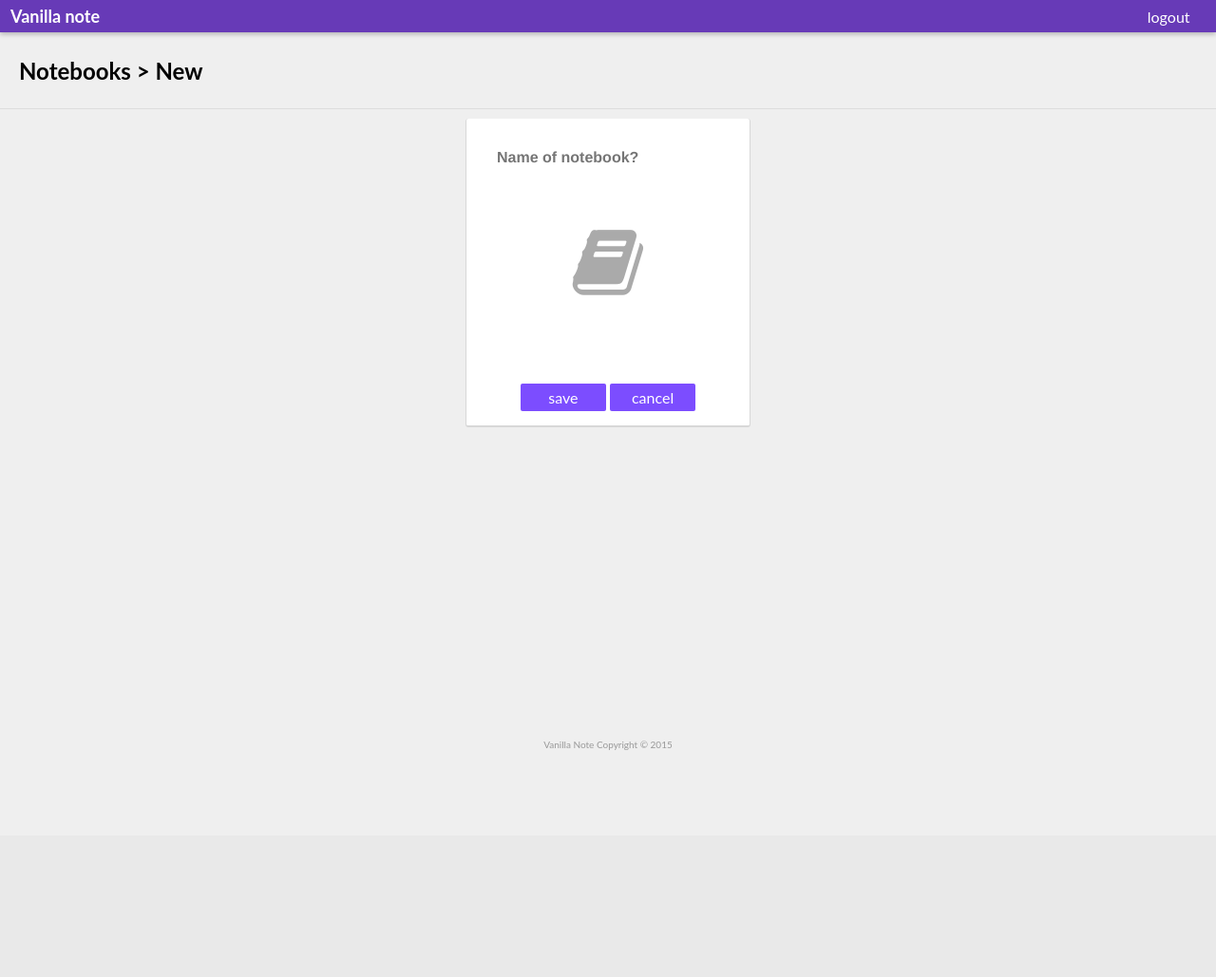
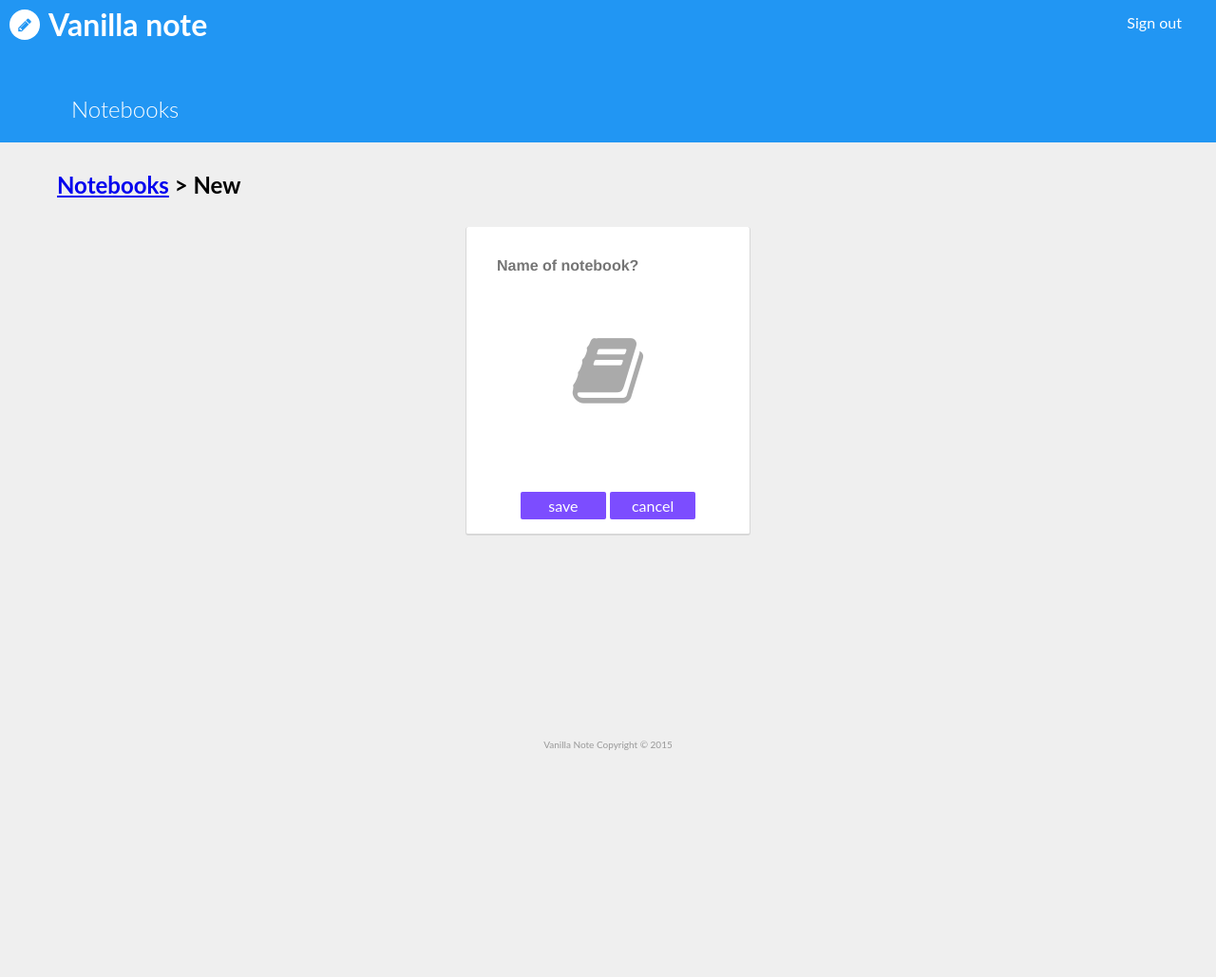
Before and after one commit to joelcolucci/vanillanote, a Flask app: page /notebook/new in a window 1280 px wide. Shown: the whole page at 95% size. Before the commit the page ends 790 px from the top, so only its background shows below. Run offline with Flask 2, Linux system fonts and the light colour scheme; the visitor is signed in with stand-in values (Sample User, id 1); some libraries are stand-ins or nearby versions.

Commit message:
impd notebook heading styling

```diff
--- a/static/css/layout.css
+++ b/static/css/layout.css
@@ -22,7 +22,6 @@ body,
 }
 
 body {
-    padding-top: 35px;
     background: #efefef;
 }
 
@@ -90,7 +89,7 @@ body {
     display: inline-block;
     height: 32px;
     width: 32px;
-    padding: 5px 0 0;
+    padding: 6px 0 0;
     background: #2196F3;
     color: #fff;
     border-radius: 50%;
@@ -104,6 +103,14 @@ body {
     font-family: 'Lato', sans-serif;
 }
 
+.pencil-invert {
+    background: #fff;
+    color: #2196f3;
+}
+
+.invert {
+    color: #fff;
+}
 .page-splash {
     padding: 120px 0 80px;
 
@@ -153,14 +160,17 @@ body {
 /*------------------------------------*\
     #PRIMARY-TOOLBAR-STYLES
 \*------------------------------------*/
+.notebooks-header {
+/*    position: fixed;
+    top: 0;
+    left: 0;
+    right: 0;*/
+    padding: 1px 10px;
+    background: #2196f3;
+}
+
 
 .primary-toolbar {
-    background: #673AB7;
-    color: #fff;
-    padding: 1px;
-    box-shadow: 0 2px 5px rgba(0,0,0,0.26);
-    position: fixed;
-    top: 0;
     width: 100%;
     z-index: 1;
 }
@@ -185,10 +195,9 @@ body {
     font-size: 24px;
 }
 
-.toolbar-section {
-    display: inline-block;
-    width: 49%;
-
+.secondary-toolbar {
+    margin-top: 30px;
+    padding: 0 60px;
 }
 
 
@@ -215,26 +224,6 @@ body {
 }
 
 
-
-
-
-/*------------------------------------*\
-    #SECONDARY-TOOLBAR-STYLES
-\*------------------------------------*/
-
-.secondary-toolbar {
-    padding: 5px;
-    border-bottom: 1px solid #ddd;
-}
-
-.secondary-toolbar-heading {
-    padding-left: 15px;
-}
-
-.secondary-toolbar-heading a {
-    color: #000;
-    text-decoration: none;
-}
 
 
 
@@ -504,12 +493,20 @@ body {
     #HELPER-STYLES
 \*------------------------------------*/
 
+.heading-secondary {
+    font-weight: 300;
+}
+
+
 .link-primary {
     text-decoration: none;
     padding: 2px 5px;
     color: #fff;
 }
 
+.link-primary:hover {
+    text-decoration: underline;
+}
 .link-invert {
     color: #651FFF;
 }
--- a/templates/wrapper_notebooks.html
+++ b/templates/wrapper_notebooks.html
@@ -11,18 +11,38 @@
 
     <link href="{{ url_for('static', filename='css/theme.css') }}" rel="stylesheet">
     <link href="{{ url_for('static', filename='css/layout.css') }}" rel="stylesheet">
-    <link href="{{ url_for('static', filename='css/styles.css') }}" rel="stylesheet">
 
 </head>
-<body>
-    <div class="primary-toolbar">
-        <div class="toolbar-section">
-            <h1 class="primary-toolbar-heading">Vanilla note</h1>
+<body class="notebooks-page">
+    <header class="notebooks-header">
+        <div class="primary-toolbar">
+            <div class="column-half">
+                <div class="logo-box">
+                    <a href="/">
+                        <div class="logo-pencil pencil-invert"><i class="fa fa-pencil"></i></div>
+                        <h1 class="logo-heading invert">Vanilla note</h1>
+                    </a>
+                </div>
+            </div>
+            <div class="column-half text-right">
+                <a href="{{url_for('gdisconnect')}}" class="link-primary">Sign out</a>
+            </div>
         </div>
-        <div class="toolbar-section text-right">
-            <a href="{{url_for('gdisconnect')}}" class="link-primary">logout</a>
+        <div class="secondary-toolbar">
+            <div class="column-half">
+                <h2 class="heading-secondary"><a href="/" class="link-primary">Notebooks</a></h2>
+            </div>
+            <div class="column-half text-right">
+                {% with messages = get_flashed_messages() %}
+                    {% if messages %}
+                        {% for message in messages %}
+                            <h2 class="secondary-toolbar-flash">{{ message }}</h2>
+                        {% endfor %}
+                    {% endif %}
+                {% endwith %}
+            </div>
         </div>
-    </div>
+    </header>
 
     {% block content %}
     {% endblock %}
```
Also changed, not shown: templates/view_notebooks.html (+1 -14 lines).
